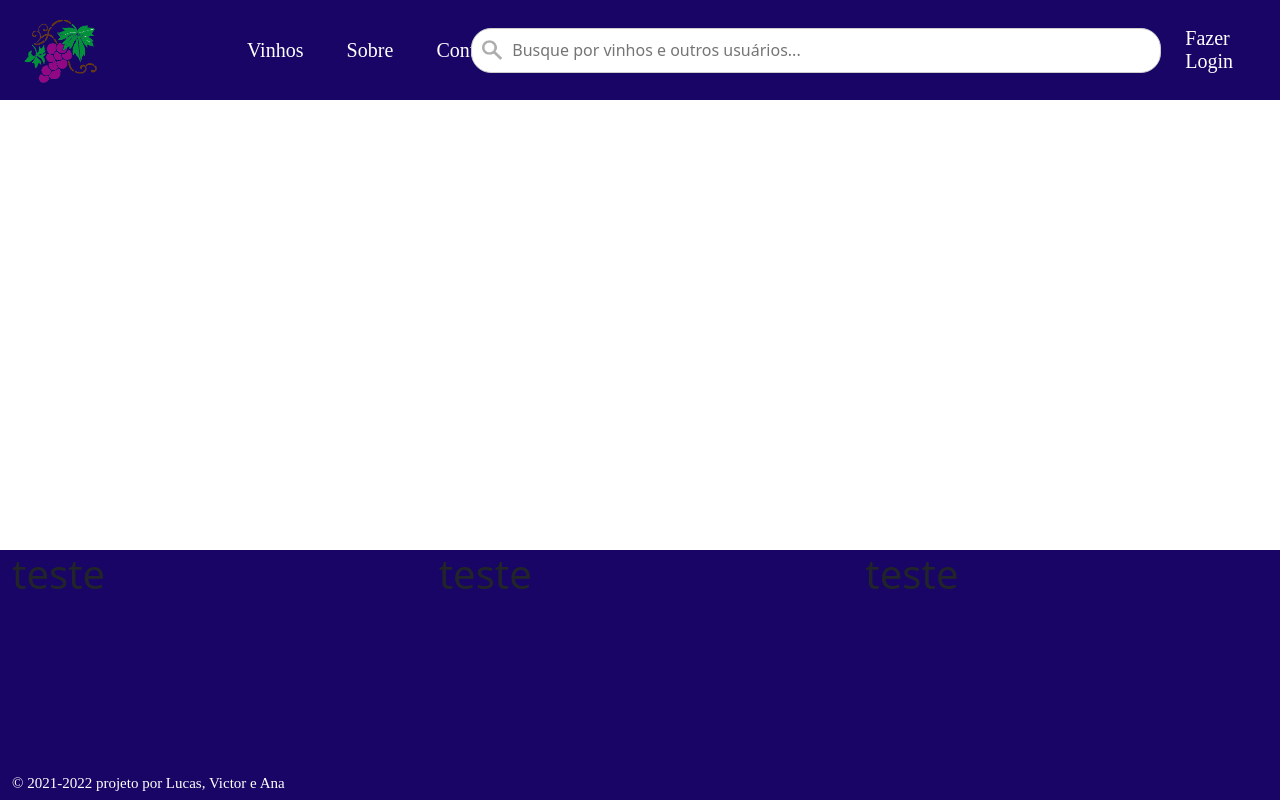
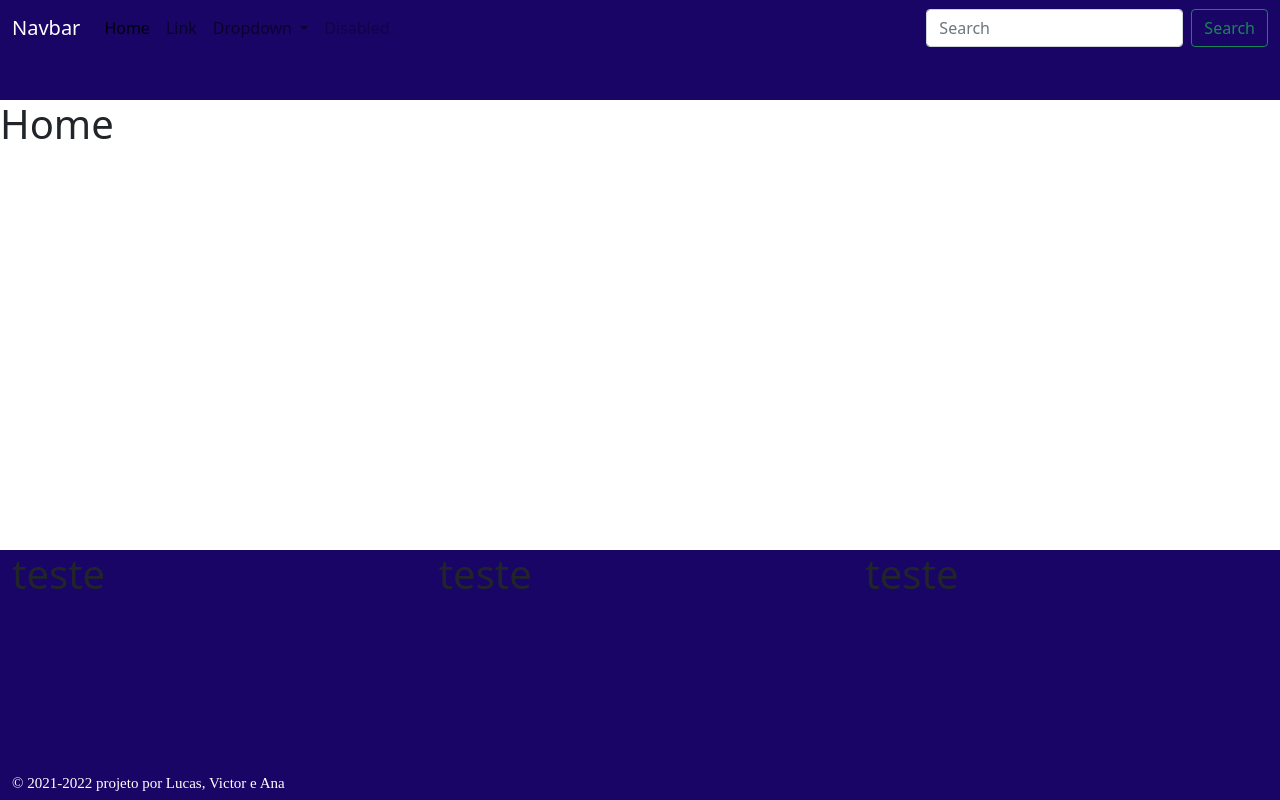
Before and after one commit to LucasTrentinn/projeto_integrador_vinhedo, a Vue app in the folder Site/Site_Vinho/: page / in a window 1280 px wide. Built offline with nearby package versions, Linux system fonts and the light colour scheme.

Commit message:
Adição de novas páginas e atualização inicial do topo

```diff
--- a/Site/Site_Vinho/src/App.vue
+++ b/Site/Site_Vinho/src/App.vue
@@ -1,6 +1,7 @@
 <template>
 <div>
  <topo />
+  <router-view />
  <rodape />
 </div>
 </template>
--- a/Site/Site_Vinho/src/components/Topo.vue
+++ b/Site/Site_Vinho/src/components/Topo.vue
@@ -1,27 +1,41 @@
 <template>
-  <header>
-    <div class="container-fluid">
-      <div class="row topo">
-        <div class="col-1">
-          <a class="navbar-brand" href="https://betteranime.net/" target="_blank"><img id="logo" src="./imagens/logo.png" alt="Ícone do site"></a>
-        </div>
-        <div class="col-1">
-        </div>
-        <div class="col-3 menu">
-          <a href="#">Vinhos</a>
-          <a href="#">Sobre</a>
-          <a href="#">Contato</a>
-          </div>
-        <div class="col-2">
-        </div>
-        <div class="col-4 campoPesquisa">
-          <input type="text" placeholder="Busque por vinhos e outros usuários..." autocomplete="off" id="campoPesquisa" size="63" onfocus="this.value='';">
-        </div>
-        <div class="col-1 menu">
-          <a href="#"> Fazer Login </a>
+  <header class="topo">
+    <nav class="navbar navbar-expand-lg navbar-light">
+      <div class="container-fluid">
+        <a class="navbar-brand" href="#">Navbar</a>
+        <button class="navbar-toggler" type="button" data-bs-toggle="collapse" data-bs-target="#navbarSupportedContent" aria-controls="navbarSupportedContent" aria-expanded="false" aria-label="Toggle navigation">
+          <span class="navbar-toggler-icon"></span>
+        </button>
+        <div class="collapse navbar-collapse" id="navbarSupportedContent">
+          <ul class="navbar-nav me-auto mb-2 mb-lg-0">
+            <li class="nav-item">
+              <a class="nav-link active" aria-current="page" href="#">Home</a>
+            </li>
+            <li class="nav-item">
+              <a class="nav-link" href="#">Link</a>
+            </li>
+            <li class="nav-item dropdown">
+              <a class="nav-link dropdown-toggle" href="#" id="navbarDropdown" role="button" data-bs-toggle="dropdown" aria-expanded="false">
+                Dropdown
+              </a>
+              <ul class="dropdown-menu" aria-labelledby="navbarDropdown">
+                <li><a class="dropdown-item" href="#">Action</a></li>
+                <li><a class="dropdown-item" href="#">Another action</a></li>
+                <li><hr class="dropdown-divider"></li>
+                <li><a class="dropdown-item" href="#">Something else here</a></li>
+              </ul>
+            </li>
+            <li class="nav-item">
+              <a class="nav-link disabled">Disabled</a>
+            </li>
+          </ul>
+          <form class="d-flex">
+            <input class="form-control me-2" type="search" placeholder="Search" aria-label="Search">
+            <button class="btn btn-outline-success" type="submit">Search</button>
+          </form>
         </div>
       </div>
-    </div>
+    </nav>
   </header>
 </template>
 
@@ -32,6 +46,10 @@
 </script>
 
 <style>
+
+.topo .navbar {
+  background-color: #180566;
+}
 
 .topo {
     background-color: #180566;
@@ -75,7 +93,7 @@
   font: 20px Georgia normal;
   color: white;
 }
-a:link, a:visited, a:hover, a:active {
+.topo a:link, .topo a:visited, .topo a:hover, .topo a:active {
   color: white;
   text-decoration: none;
 }
--- a/Site/Site_Vinho/src/router/index.js
+++ b/Site/Site_Vinho/src/router/index.js
@@ -1,4 +1,5 @@
 import { createRouter, createWebHistory } from 'vue-router'
+import HomeView from '../views/HomeView.vue'
 
 const router = createRouter({
   history: createWebHistory(import.meta.env.BASE_URL),
@@ -6,14 +7,17 @@
     {
       path: '/',
       name: 'home',
+      component: HomeView
     },
     {
-      path: '/about',
-      name: 'about',
-      // route level code-splitting
-      // this generates a separate chunk (About.[hash].js) for this route
-      // which is lazy-loaded when the route is visited.
-      // component: () => import('../views/AboutView.vue')
+      path: '/vinhos',
+      name: 'vinhos',
+      component: () => import('../views/VinhosView.vue')
+    },
+    {
+      path: '/vinhos/:id',
+      name: 'vinhoz',
+      component: () => import('../views/VinhoView.vue')
     }
   ]
 })
--- /dev/null
+++ b/Site/Site_Vinho/src/views/HomeView.vue
@@ -0,0 +1,13 @@
+<template>
+  <h1>Home</h1>
+</template>
+
+<script>
+export default {
+
+}
+</script>
+
+<style>
+
+</style>
--- /dev/null
+++ b/Site/Site_Vinho/src/views/VinhoView.vue
@@ -0,0 +1,14 @@
+<template>
+  <h1>{{ $route.params.id }}
+  </h1>
+</template>
+
+<script>
+export default {
+
+}
+</script>
+
+<style>
+
+</style>
--- /dev/null
+++ b/Site/Site_Vinho/src/views/VinhosView.vue
@@ -0,0 +1,15 @@
+<template>
+  <h1>Lista de Vinhos</h1>
+  <h2>aaaaaaaaaaaaaaaaaaaaaaaaaaaaaaaaaaaaaaaaaaaaaaaaaaaaa</h2>
+  <router-link to="/vinhos/1">aaaaaaaaaaaaaaaaaaaaaaaaaaaaaaaaaaaaa</router-link>
+</template>
+
+<script>
+export default {
+
+}
+</script>
+
+<style>
+
+</style>
```
Also changed, not shown: Site/Site_Vinho/src/layouts/DefaultLayout.vue (added, +13 -0 lines).
